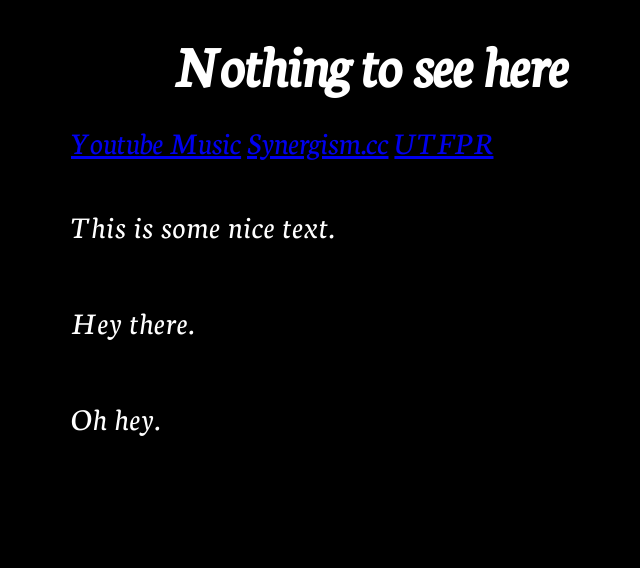
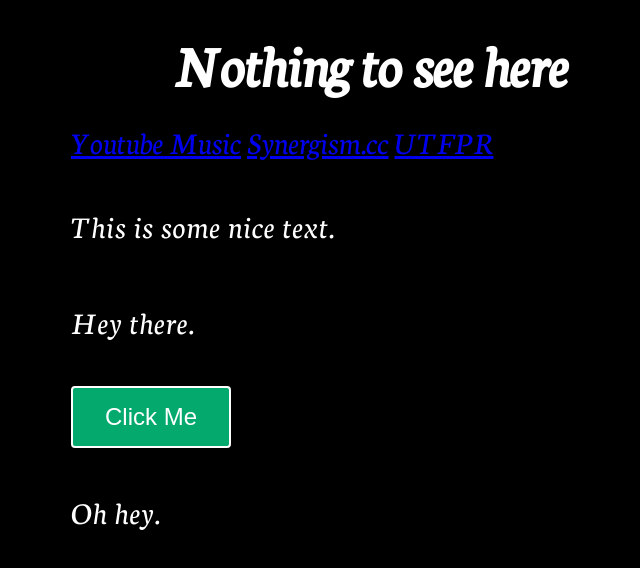
Before and after one commit to capytiba/links, a plain HTML site: page index.html in a window 1280 px wide. Shown: the whole page, without its empty margins (269-909 px from the left). Drawn offline with Linux system fonts and the light colour scheme.

Commit message:
button html

```diff
--- a/index.html
+++ b/index.html
@@ -15,6 +15,7 @@
             background-color: rgb(0, 0, 0);
          }
 	</style>
+
       	<h1>Nothing to see here</h1>
 
    </head>
@@ -27,6 +28,7 @@
 	<a href="https://sistemas2.utfpr.edu.br/dpls/sistema/aluno01/mpmenu.inicio" target="_blank">UTFPR</a>
 	<p>This is some nice text.</p>
 	<p>Hey there.</p>
+	<button class="button button1">Click Me</button>
 	<p>Oh hey.</p>
 
 
```
Lines whose indentation alone changed are shown as unchanged.
